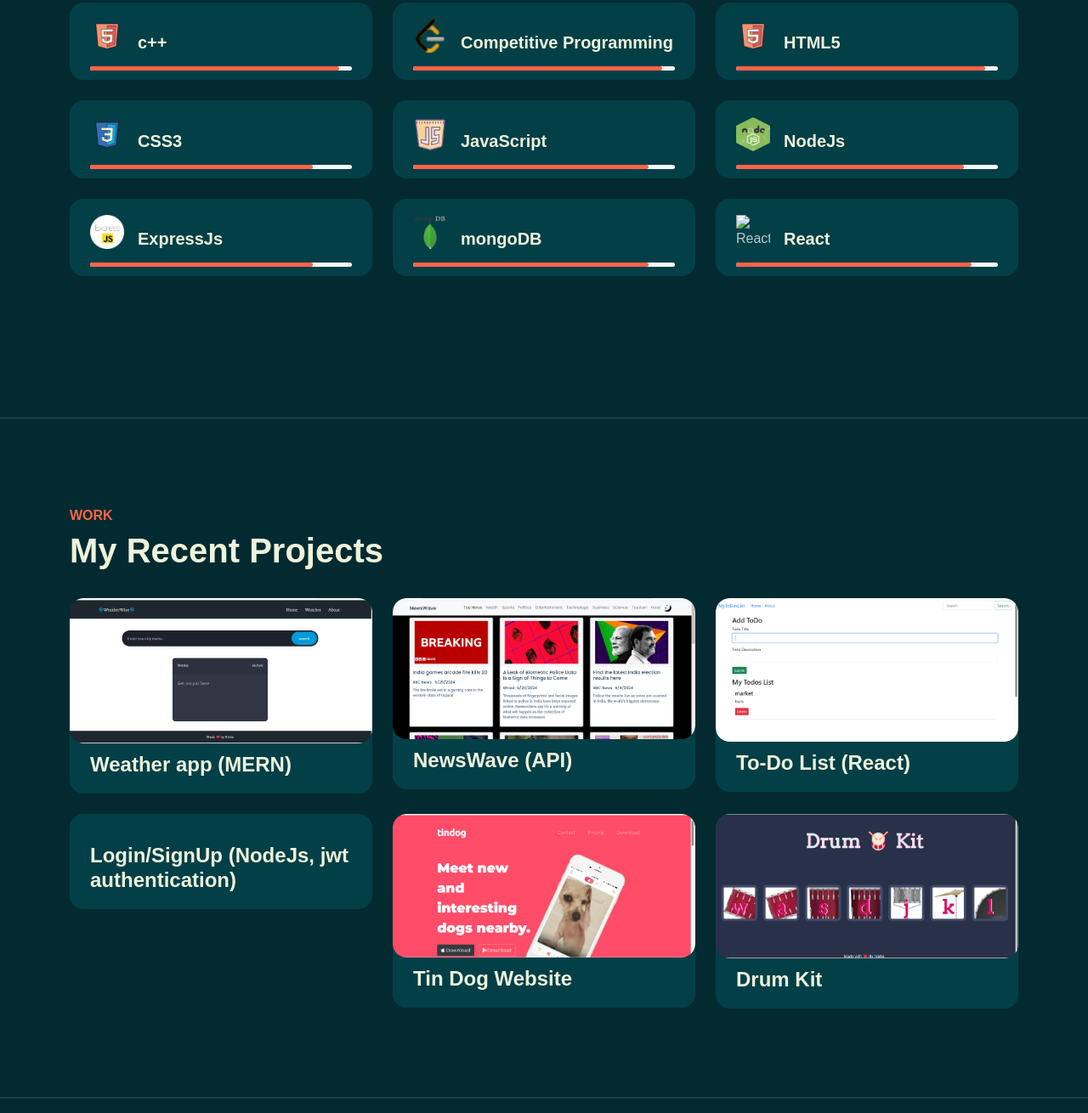
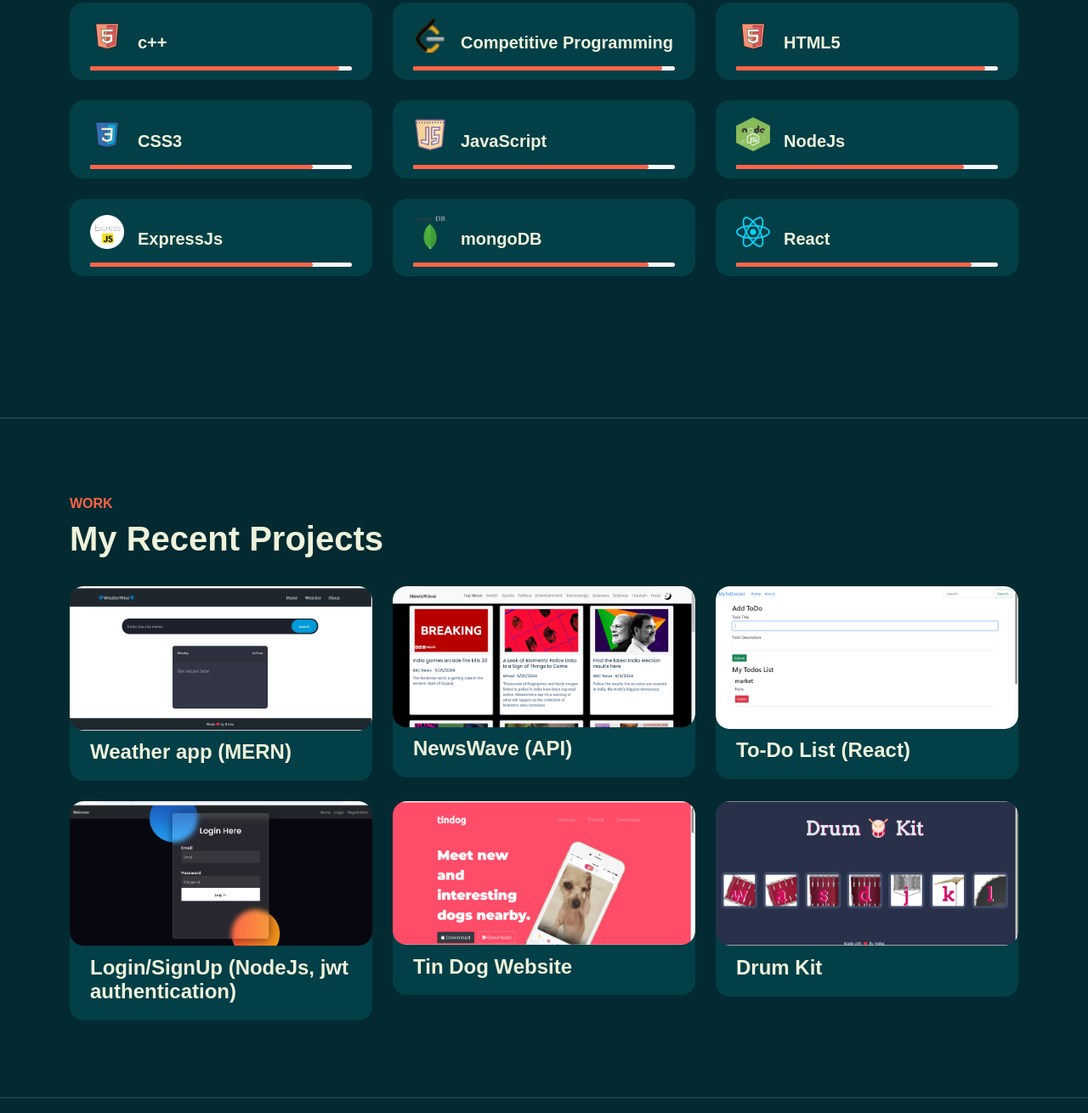
Before and after one commit to nisgagarg976/My-Portfolio, a plain HTML site: page index.html in a window 1280 px wide. Shown: the part 1107-2417 px from the top of the page at 85% size. Drawn offline with Linux system fonts and the light colour scheme; a web font is replaced by a local one.

Commit message:
Update index.html

```diff
--- a/index.html
+++ b/index.html
@@ -200,7 +200,7 @@
             <div class="col-md-4" data-aos="fade-up" data-aos-delay="900">
                 <div class="skill p-4 bg-base rounded-4 shadow-effect">
                     <div class="d-flex align-items-center">
-                        <img src="./assets/images/react.svg" alt="React" class="skill-icon">
+                        <img src="./assets/react.svg" alt="React" class="skill-icon">
                         <h5 class="mt-4 mb-2 ms-3">React</h5>
                     </div>
                     <div class="skill-bar bg-light rounded-4 mt-2">
@@ -278,7 +278,7 @@
                         <a href="https://github.com/nishagarg976/signIn-signUp">
                             <div class="card-custom rounded-4 bg-base shadow-effect">
                                 <div class="card-custom-image rounded-4">
-                                    <img class="rounded-4" src="./assets/images/project-6.png" alt="">
+                                    <img class="rounded-4" src="./assets/project-6.png" alt="">
                                 </div>
                                 <div class="card-custom-content p-4">
                                     <h4>Login/SignUp (NodeJs, jwt authentication)</h4>
```
